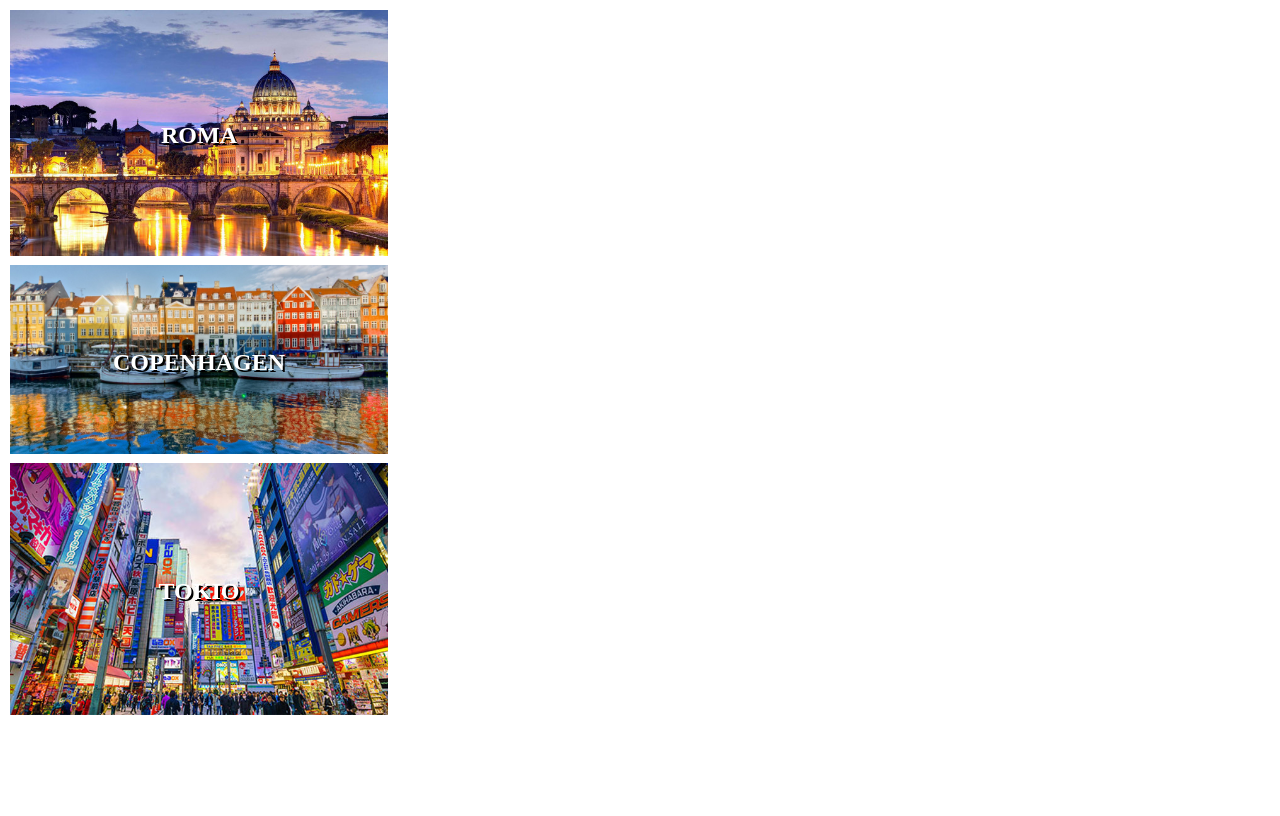
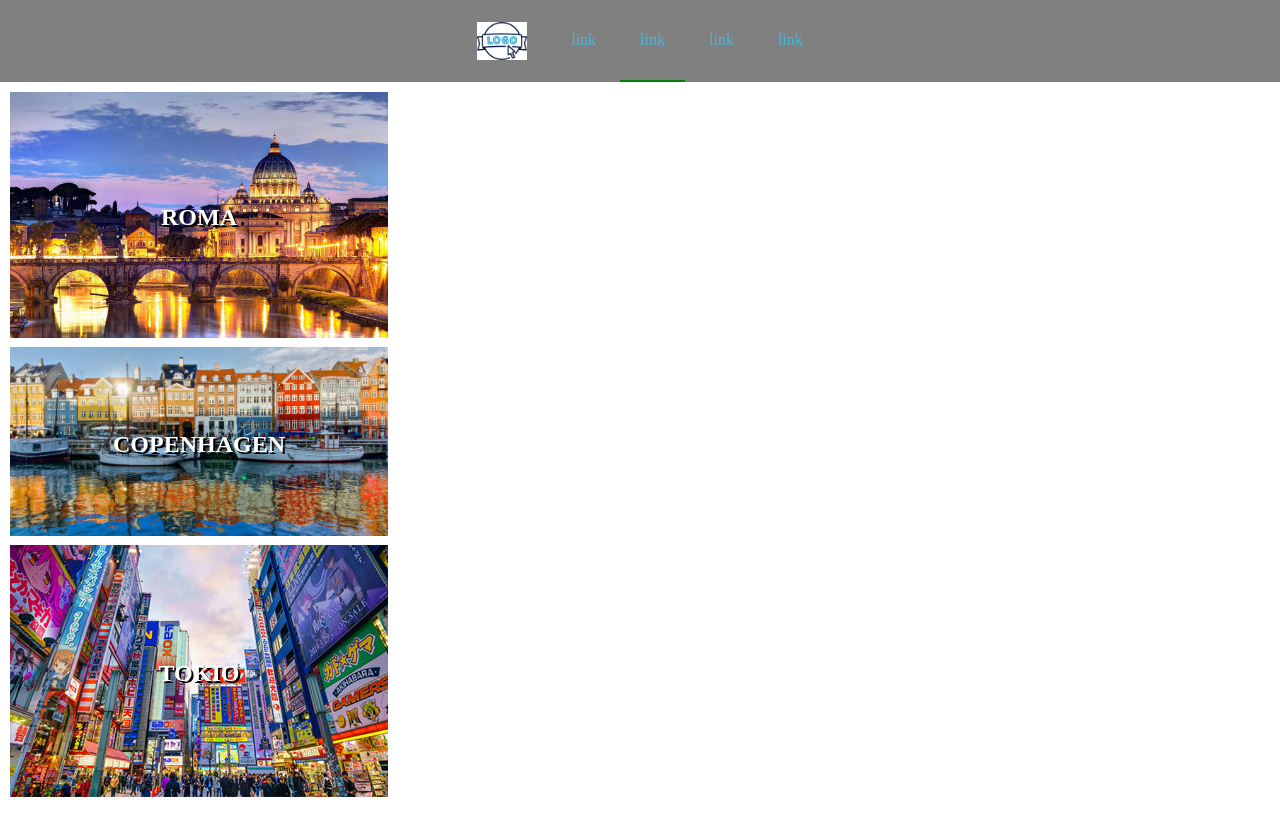
Before and after one commit to Simone978/htmlcss-airbnb, a plain HTML site: page bonus/index.html in a window 1280 px wide. Drawn offline with Linux system fonts and the light colour scheme.

Commit message:
costruzione menu con position: fixed

```diff
--- a/bonus/css/style.css
+++ b/bonus/css/style.css
@@ -2,6 +2,49 @@
   box-sizing: border-box;
   margin: 0;
   padding: 0;
+}
+
+body{
+  margin-top: 82px;
+}
+/* header */
+
+nav{
+  position: fixed;
+  top: 0;
+  left: 0;
+  width: 100%;
+  height: 82px;
+  background: grey;
+  z-index: 1;
+}
+
+.menu{
+  line-height: 80px;
+  text-align: center;
+}
+
+.menu li{
+  display: inline-block;
+  padding: 0 20px;
+}
+
+.menu a{
+  text-decoration: none;
+  color: #4BB4D8;
+}
+
+.active{
+  border-bottom: 2px solid green;
+}
+
+.logo{
+  width: 50px;
+  vertical-align: middle;
+}
+
+.menu li:hover{
+  background: green;
 }
 
 /* contenitore box */
--- a/bonus/index.html
+++ b/bonus/index.html
@@ -7,15 +7,28 @@
   </head>
   <body>
 
+    <header>
+      <nav class="testata">
+        <ul class="menu">
+          <li><a hfref=""><img class="logo" src="img/logo.png"></a></li>
+          <li><a href="#">link</a></li>
+          <li class="active"><a href="#">link</a></li>
+          <li><a href="#">link</a></li>
+          <li><a href="#">link</a></li>
+        </ul>
+      </nav>
+
+    </header>
+
     <!-- corpo pagina -->
     <main>
       <div id="container">
         <ul class="box-container">
           <li class="box">
-            <img src="img/BIG-roma-città.jpg" alt="roma">
             <div class="layover">
               <h2 class="city-name">Roma</h2>
             </div>
+            <img src="img/BIG-roma-città.jpg" alt="roma">
           </li>
           <li class="box">
             <img src="img/copenhagen.jpg" alt="roma">
```
Also changed, not shown: bonus/img/logo.png (added), img/BVb3Wzn9orDR8mwVnhrSyd.jpg (added), img/download.png (added). Lines whose indentation alone changed are shown as unchanged.
